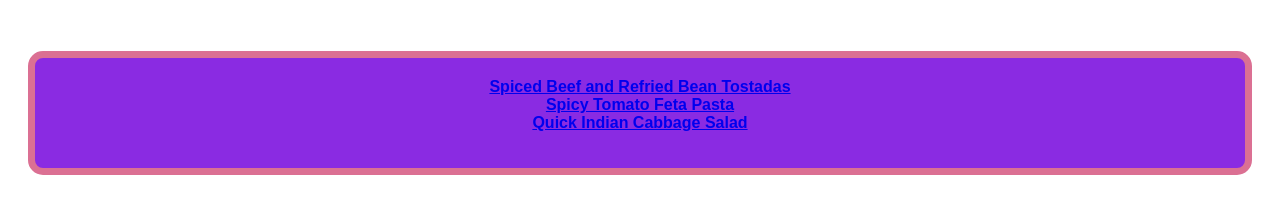
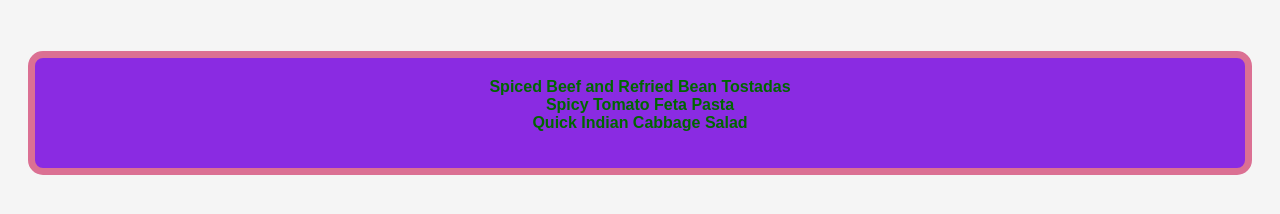
Before and after one commit to chaitanya02082000/odin-recipes, a plain HTML site: page index.html in a window 1280 px wide. Shown: the part 216-430 px from the top of the page. Drawn offline with Linux system fonts and the light colour scheme.

Commit message:
changed colour of hyperlinks

```diff
--- a/style.css
+++ b/style.css
@@ -26,3 +26,32 @@ ul{
     list-style-type: none;
     background-color: blueviolet;
 }
+
+body{
+    background-color: whitesmoke;
+
+}
+
+        /* If the link is unvisited you see this color*/
+        a:link {
+            color: #006600;
+            text-decoration: none;
+        }
+
+        /* If the link is visited you see this color*/
+        a:visited {
+            color: rgb(255, 105, 223);
+            text-decoration: none;
+        }
+
+        /* On placing mouse over the link */
+        a:hover {
+            color: rgb(128, 105, 255);
+            text-decoration: none;
+        }
+
+        /* If the click the link,  you see this color*/
+        a:active {
+            color: rgb(255, 105, 138);
+            text-decoration: none;
+        }
```
